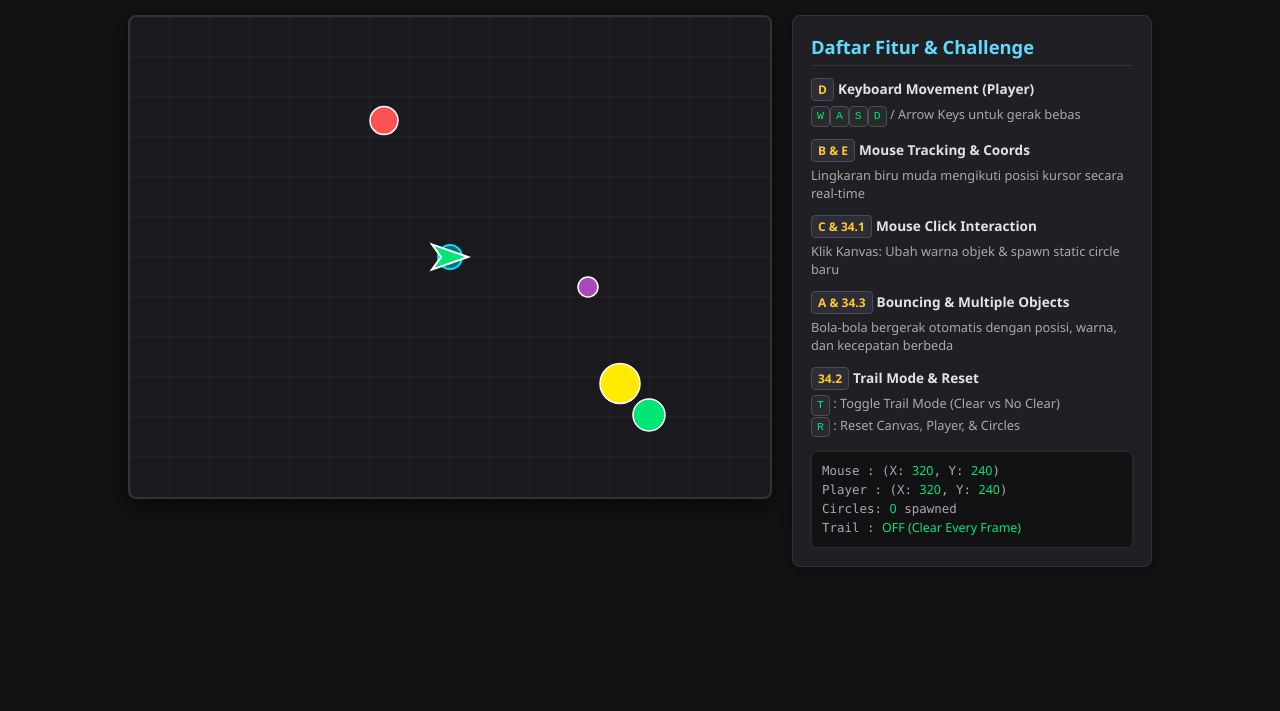
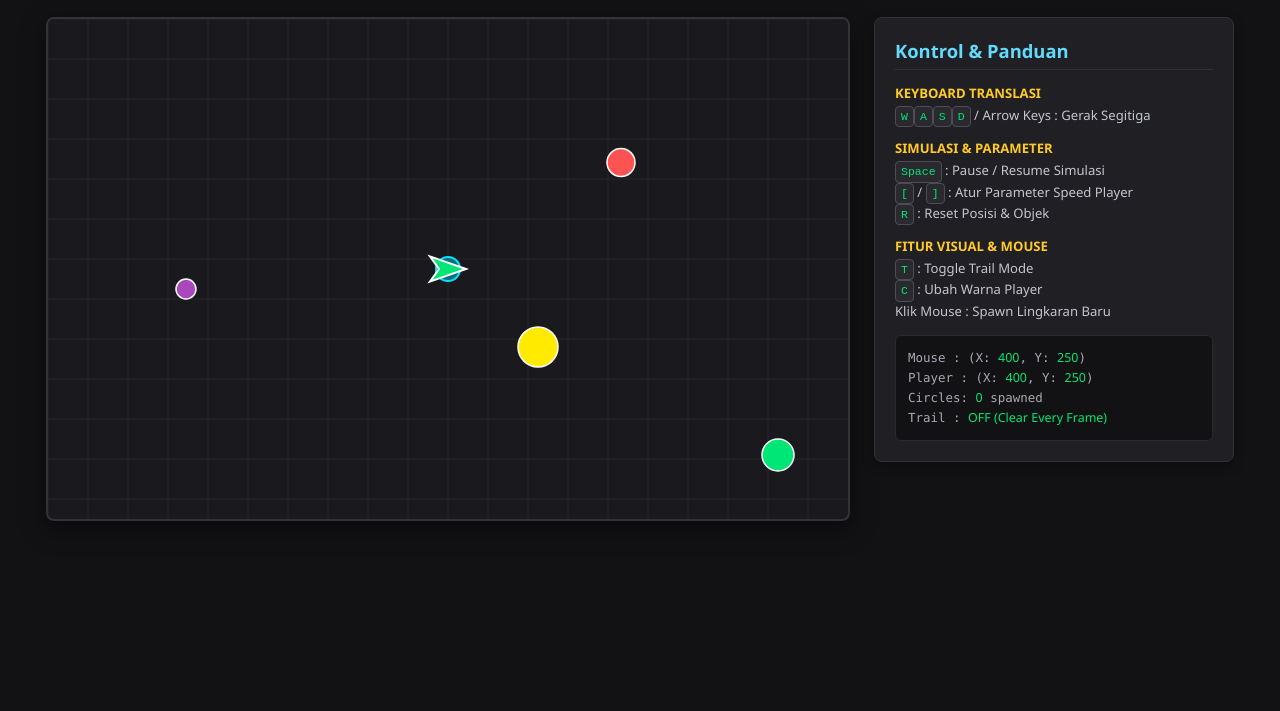
Before and after one commit to MandyTjandra/Praktikum-Grafika-Komputer, a plain HTML site: page Praktikum 1/index.html in a window 1280 px wide. Shown: the part 89-800 px from the top of the page. Drawn offline with Linux system fonts and the light colour scheme.

Commit message:
Update index.html

```diff
--- a/Praktikum 1/index.html
+++ b/Praktikum 1/index.html
@@ -3,7 +3,7 @@
 <head>
     <meta charset="UTF-8">
     <meta name="viewport" content="width=device-width, initial-scale=1.0">
-    <title>Praktikum Grafika Komputer - Pertemuan 1: Graphics Playground</title>
+    <title>Praktikum 1 - Graphics Playground</title>
     <style>
         * {
             box-sizing: border-box;
@@ -23,7 +23,7 @@
 
         header {
             text-align: center;
-            margin-bottom: 18px;
+            margin-bottom: 20px;
         }
 
         h1 {
@@ -39,13 +39,14 @@
 
         .main-container {
             display: flex;
-            gap: 20px;
+            gap: 24px;
             align-items: flex-start;
+            justify-content: center;
             flex-wrap: wrap;
-            justify-content: center;
-            max-width: 1100px;
+            max-width: 1240px;
         }
 
+        /* Canvas diset minimal 800 x 500 */
         canvas {
             background-color: #1a1a1e;
             border: 2px solid #323238;
@@ -58,29 +59,17 @@
             background-color: #202024;
             border: 1px solid #323238;
             border-radius: 8px;
-            padding: 18px;
+            padding: 20px;
             width: 360px;
             box-shadow: 0 4px 12px rgba(0, 0, 0, 0.3);
         }
 
         .panel h2 {
             font-size: 1.15rem;
-            margin-bottom: 12px;
+            margin-bottom: 14px;
             color: #61dafb;
             border-bottom: 1px solid #323238;
             padding-bottom: 6px;
-        }
-
-        .challenge-badge {
-            display: inline-block;
-            background: #2d2d38;
-            border: 1px solid #4a4a5a;
-            color: #ffca28;
-            font-size: 0.75rem;
-            font-weight: bold;
-            padding: 2px 6px;
-            border-radius: 4px;
-            margin-right: 4px;
         }
 
         .instruction-group {
@@ -89,16 +78,17 @@
 
         .instruction-group strong {
             display: block;
-            font-size: 0.85rem;
-            color: #e1e1e6;
+            font-size: 0.82rem;
+            color: #ffca28;
             margin-bottom: 4px;
+            text-transform: uppercase;
         }
 
         .instruction-group ul {
             list-style: none;
-            font-size: 0.8rem;
-            line-height: 1.45;
-            color: #a8a8b3;
+            font-size: 0.82rem;
+            line-height: 1.5;
+            color: #c4c4cc;
         }
 
         .kbd {
@@ -114,12 +104,12 @@
 
         .status-box {
             margin-top: 14px;
-            padding: 10px;
+            padding: 12px;
             background-color: #121214;
             border: 1px solid #29292e;
             border-radius: 6px;
             font-size: 0.78rem;
-            line-height: 1.5;
+            line-height: 1.6;
             font-family: 'Consolas', monospace;
             color: #a8a8b3;
         }
@@ -132,59 +122,45 @@
 <body>
 
     <header>
-        <h1>2D Graphics Playground</h1>
-        <p class="subtitle">Praktikum Grafika Komputer — Canvas 2D Core & Challenges</p>
+        <h1>Canvas 2D Graphics Playground</h1>
+        <p class="subtitle">Praktikum 1 — Pipeline Grafika, Primitives & Interaktivitas</p>
     </header>
 
     <div class="main-container">
-        <!-- Canvas Viewport -->
-        <canvas id="glCanvas" width="640" height="480"></canvas>
+        <!-- Canvas Viewport: 800 x 500 (Memenuhi checklist min 800x500) -->
+        <canvas id="glCanvas" width="800" height="500"></canvas>
 
         <!-- Sidebar Panel -->
         <div class="panel">
-            <h2>Daftar Fitur & Challenge</h2>
+            <h2>Kontrol & Panduan</h2>
 
             <div class="instruction-group">
-                <strong><span class="challenge-badge">D</span>Keyboard Movement (Player)</strong>
+                <strong>Keyboard Translasi</strong>
                 <ul>
-                    <li><span class="kbd">W</span><span class="kbd">A</span><span class="kbd">S</span><span class="kbd">D</span> / Arrow Keys untuk gerak bebas</li>
+                    <li><span class="kbd">W</span><span class="kbd">A</span><span class="kbd">S</span><span class="kbd">D</span> / Arrow Keys : Gerak Segitiga</li>
                 </ul>
             </div>
 
             <div class="instruction-group">
-                <strong><span class="challenge-badge">B & E</span>Mouse Tracking & Coords</strong>
+                <strong>Simulasi & Parameter</strong>
                 <ul>
-                    <li>Lingkaran biru muda mengikuti posisi kursor secara real-time</li>
+                    <li><span class="kbd">Space</span> : Pause / Resume Simulasi</li>
+                    <li><span class="kbd">[</span> / <span class="kbd">]</span> : Atur Parameter Speed Player</li>
+                    <li><span class="kbd">R</span> : Reset Posisi & Objek</li>
                 </ul>
             </div>
 
             <div class="instruction-group">
-                <strong><span class="challenge-badge">C & 34.1</span>Mouse Click Interaction</strong>
+                <strong>Fitur Visual & Mouse</strong>
                 <ul>
-                    <li>Klik Kanvas: Ubah warna objek & spawn static circle baru</li>
-                </ul>
-            </div>
-
-            <div class="instruction-group">
-                <strong><span class="challenge-badge">A & 34.3</span>Bouncing & Multiple Objects</strong>
-                <ul>
-                    <li>Bola-bola bergerak otomatis dengan posisi, warna, dan kecepatan berbeda</li>
-                </ul>
-            </div>
-
-            <div class="instruction-group">
-                <strong><span class="challenge-badge">34.2</span>Trail Mode & Reset</strong>
-                <ul>
-                    <li><span class="kbd">T</span> : Toggle Trail Mode (Clear vs No Clear)</li>
-                    <li><span class="kbd">R</span> : Reset Canvas, Player, & Circles</li>
+                    <li><span class="kbd">T</span> : Toggle Trail Mode</li>
+                    <li><span class="kbd">C</span> : Ubah Warna Player</li>
+                    <li>Klik Mouse : Spawn Lingkaran Baru</li>
                 </ul>
             </div>
 
             <div class="status-box" id="statusDisplay">
-                Mouse  : (X: 0, Y: 0)<br>
-                Player : (X: 0, Y: 0)<br>
-                Circles: 0 spawned<br>
-                Trail  : <span>OFF</span>
+                Loading status...
             </div>
         </div>
     </div>
```
